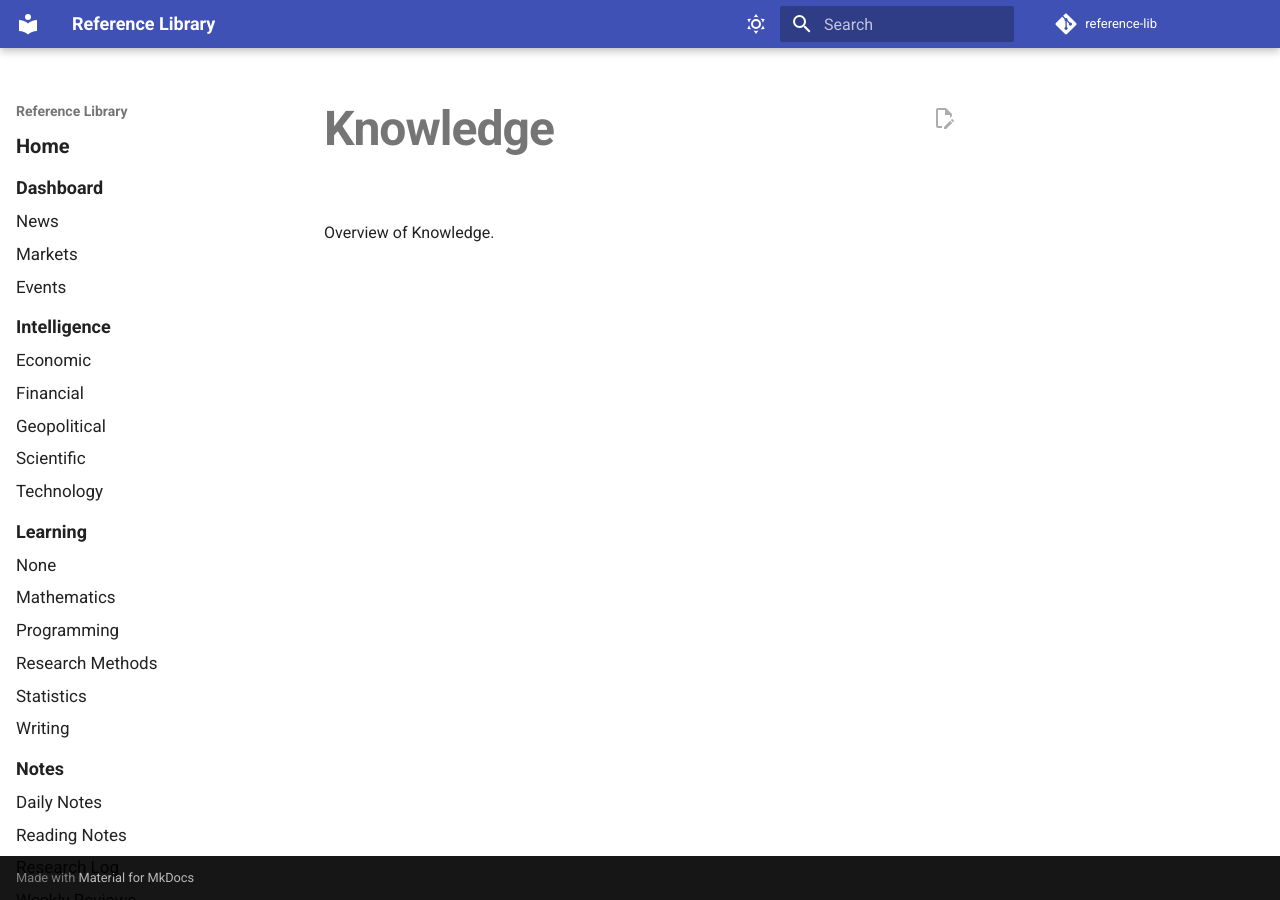
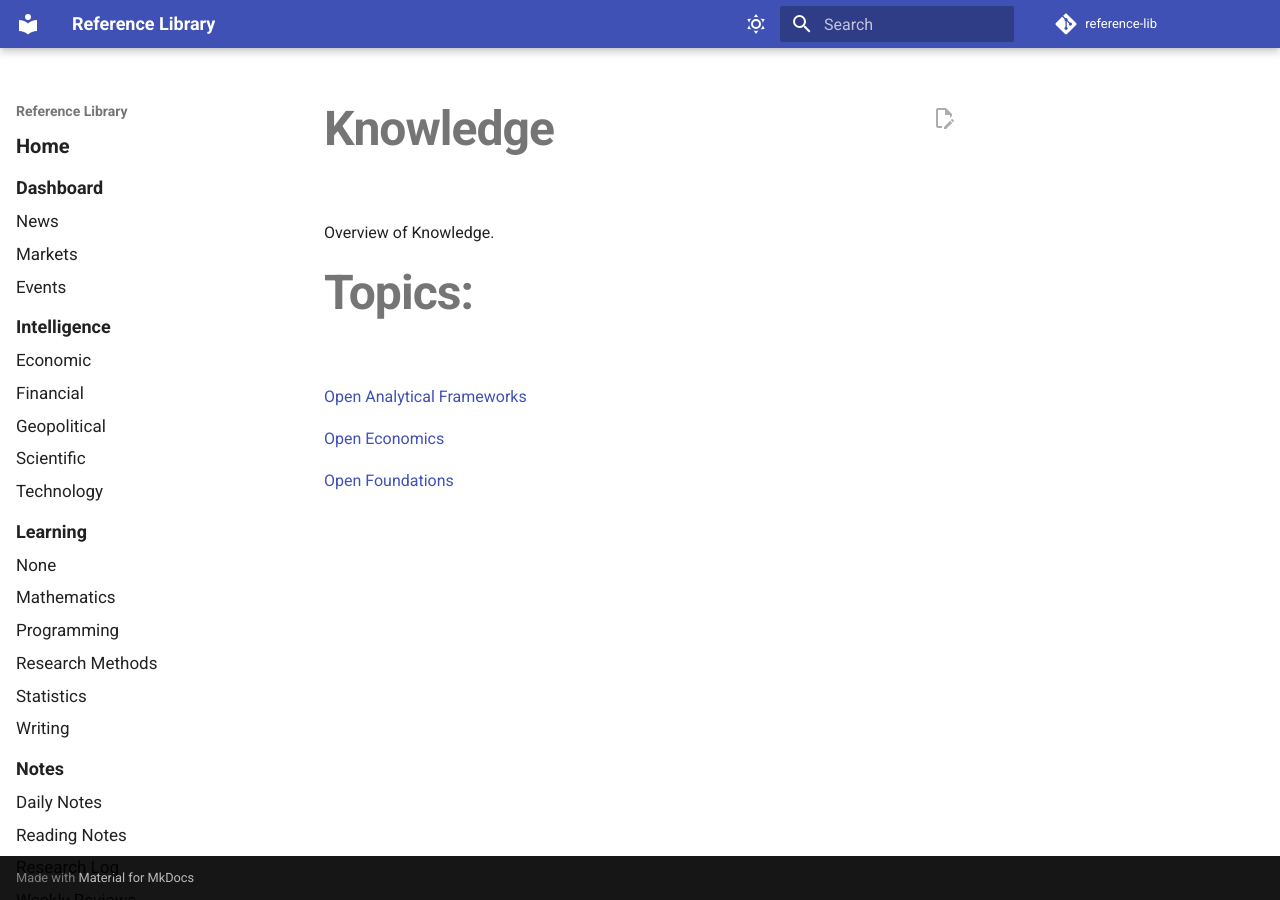
Before and after one commit to holeyhan3/reference-lib, an MkDocs documentation site: the page built from docs/knowledge/index.md, in a window 1280 px wide. Built offline with MkDocs 1.6.1 and Material for MkDocs 9.7.7, drawn with Linux system fonts in a browser that asks for light colours; comment, search, counter and statistics services are not loaded.

Commit message:
edited dashboard

```diff
--- a/docs/knowledge/index.md
+++ b/docs/knowledge/index.md
@@ -1,3 +1,13 @@
 # Knowledge
 
 Overview of Knowledge.
+
+
+
+# Topics:
+
+[Open Analytical Frameworks](/analytical-frameworks/index.md)
+
+[Open Economics](/economics/index.md)
+
+[Open Foundations](/foundations/index.md)
```
